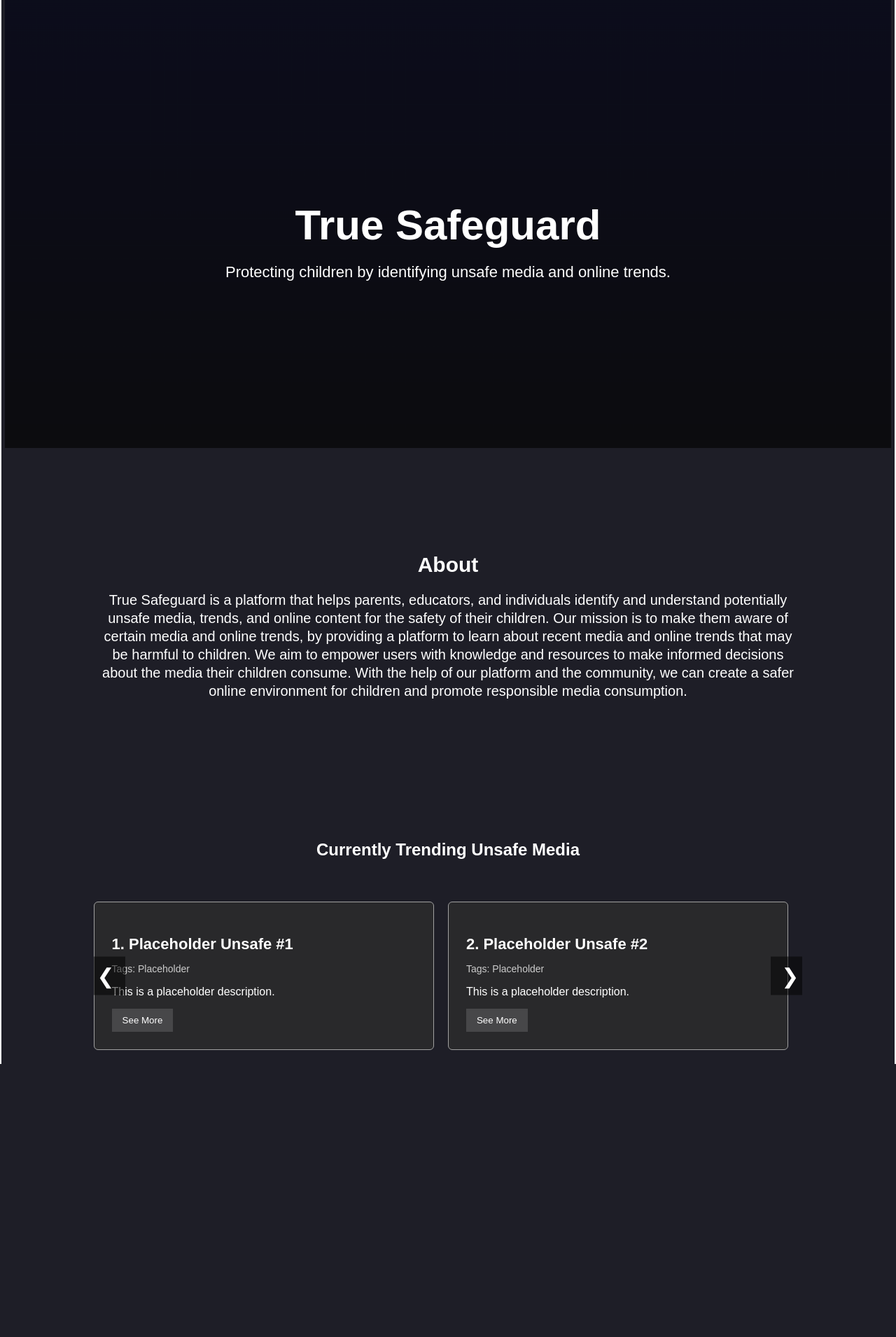
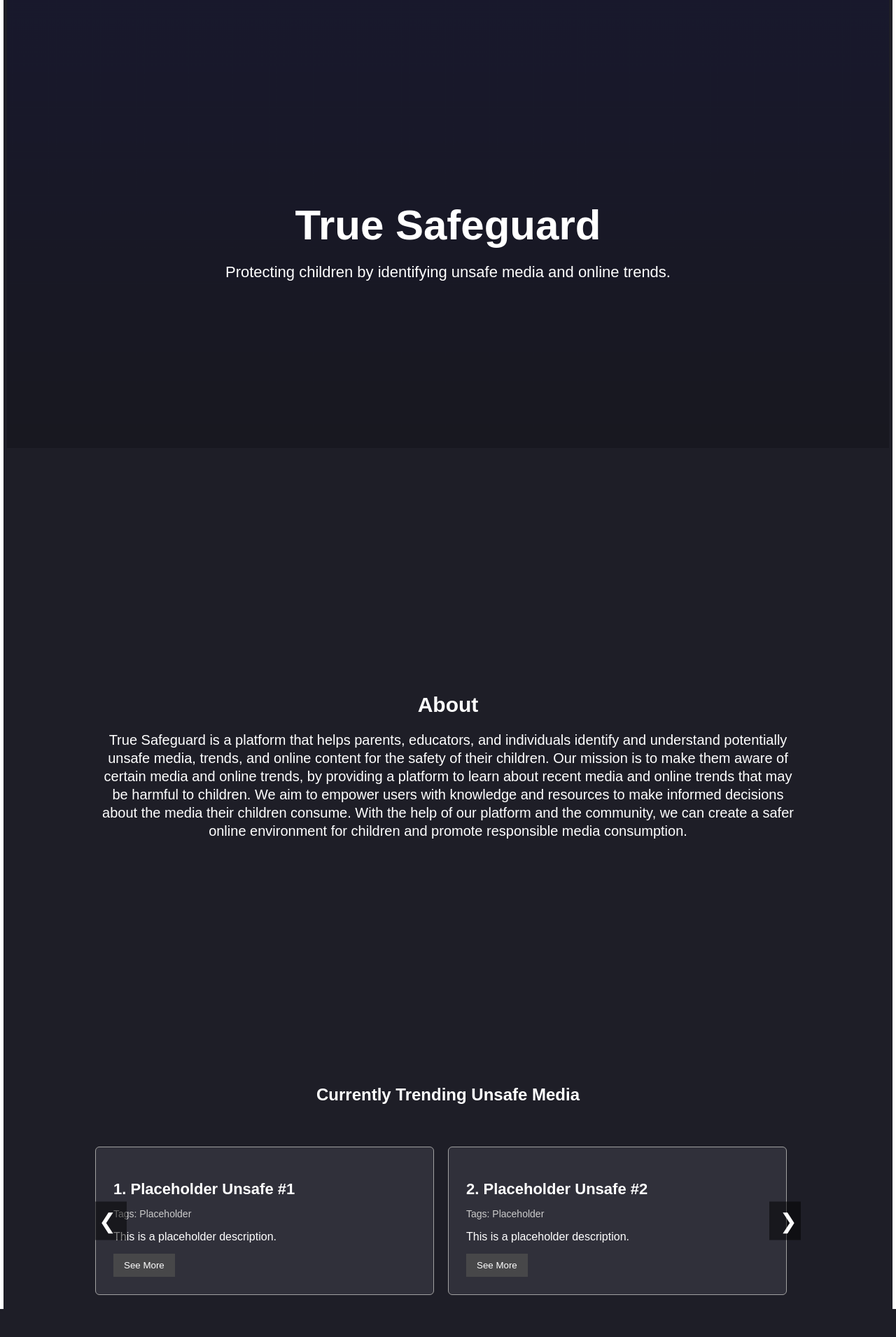
Before and after one commit to ChicoState/true-safeguard, a Django app: template website/templates/website/home.html in a window 1280 px wide. Shown: the whole page at 70% size. Before the commit the page ends 1520 px from the top, so only its background shows below. Run offline with Django 5.2, Linux system fonts and the light colour scheme; the template is opened without the code that fills it, so the values that code supplies are empty.

Commit message:
Updated appearance and added a carousel

```diff
--- a/website/static/website/home.css
+++ b/website/static/website/home.css
@@ -12,7 +12,7 @@
   content: "";
   position: absolute;
   inset: 0;
-  background: rgba(0,0,0,0.6); /* dark overlay */
+  background: rgba(20, 21, 29, 0.6); /* dark overlay */
 }
 
 .banner-content {
@@ -35,8 +35,8 @@
 
 /* White border */
 main {
-  border-left: 2px solid rgb(255, 255, 255);
-  border-right: 2px solid white;
+  border-left: 5px solid white;
+  border-right: 5px solid white;
   padding-left: 5px;
   padding-right: 5px;
 }
@@ -50,7 +50,7 @@ main h2 {
 
 /* About section */
 .about-section {
-  margin: 150px auto 200px auto; /* lower the about section + gap below */
+  margin: 350px auto 350px auto; /* lower the about section + gap below */
   max-width: 1000px;
   text-align: center;
 }
@@ -81,8 +81,8 @@ main h2 {
 
 /* Show 2 cards at a time */
 .trend-slide {
-  flex: 0 0 calc(50% - 20px);   /* 2 per row */
-  background: #29292b;
+  flex: 0 0 calc(50% - 20px);     /* determines amount of 'cards' shown */
+  background: #30303a;
   border: 1px solid #a1a1a1;
   border-radius: 6px;
   padding: 25px;
```
